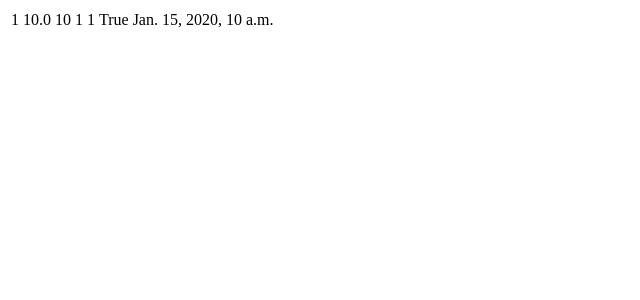
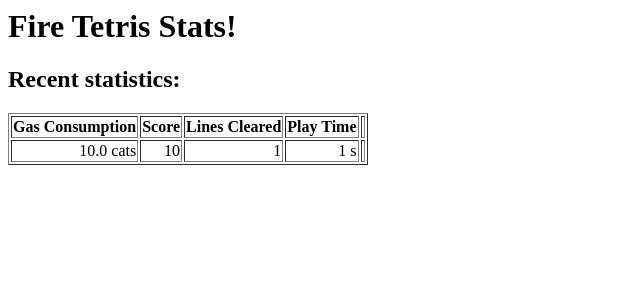
Before and after one commit to scjody/modernduck.com, a Django app: page /tetristats/show in a window 1280 px wide. Shown: the top 300 px of the page, without its empty margins (0-640 px from the left). Run offline with Django 3.2, Linux system fonts and the light colour scheme; tables that the repository leaves empty hold one stand-in row (values such as "Sample post").

Commit message:
Slightly prettier stats page

```diff
--- a/quack/templates/tetristats/stats.html
+++ b/quack/templates/tetristats/stats.html
@@ -1,13 +1,23 @@
-<table>
+<title>Fire Tetris Stats!</title>
+
+<h1>Fire Tetris Stats!</h1>
+
+<h2>Recent statistics:</h2>
+<table border='1'>
+    <tr>
+      <th>Gas Consumption</th>
+      <th>Score</th>
+      <th>Lines Cleared</th>
+      <th>Play Time</th>
+      <th></th>
+    </tr>
   {% for stat in stats %}
     <tr>
-      <td>{{ stat.uuid }}</td>
-      <td>{{ stat.total_gas }}</td>
-      <td>{{ stat.score }}</td>
-      <td>{{ stat.lines }}</td>
-      <td>{{ stat.time }}</td>
-      <td>{{ stat.complete }}</td>
-      <td>{{ stat.timestamp }}</td>
+      <td align='right'>{{ stat.total_gas }} cats</td>
+      <td align='right'>{{ stat.score }}</td>
+      <td align='right'>{{ stat.lines }}</td>
+      <td align='right'>{{ stat.time }} s</td>
+      <td>{% if not stat.complete %}(in progress){% endif %}</td>
     </tr>
   {% endfor %}
 </table>
```
